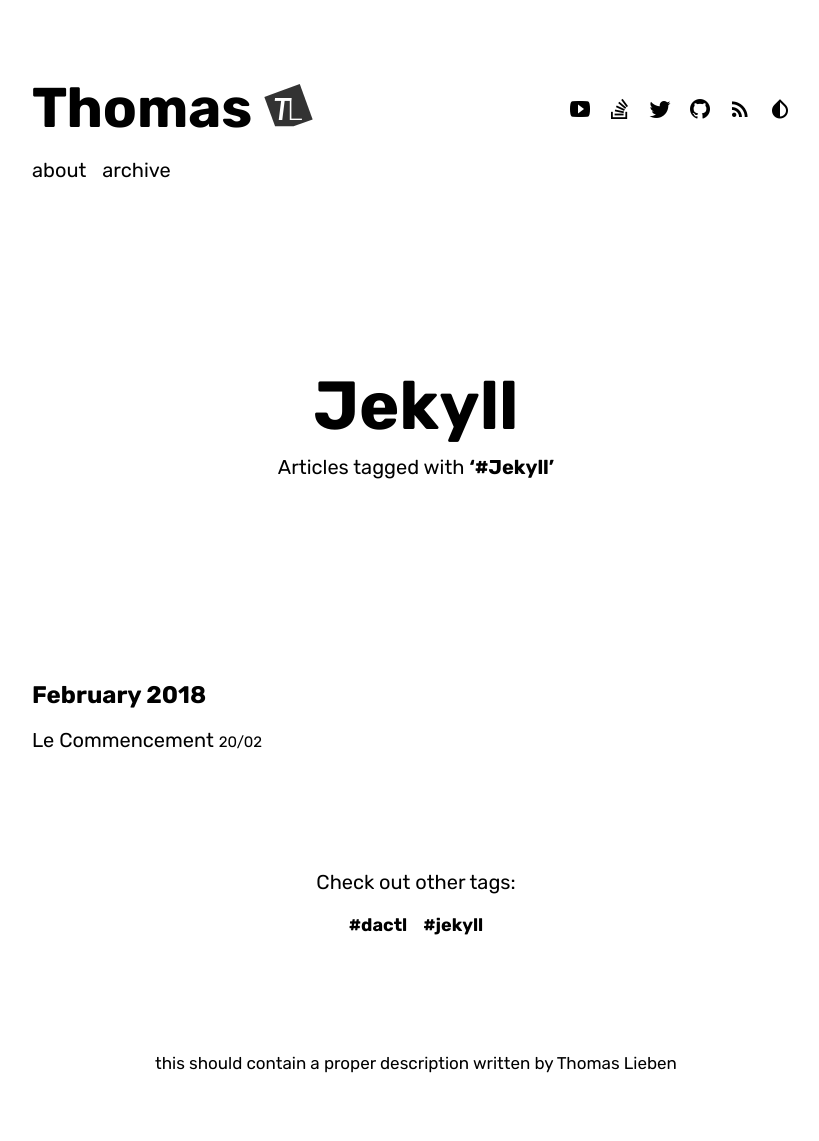
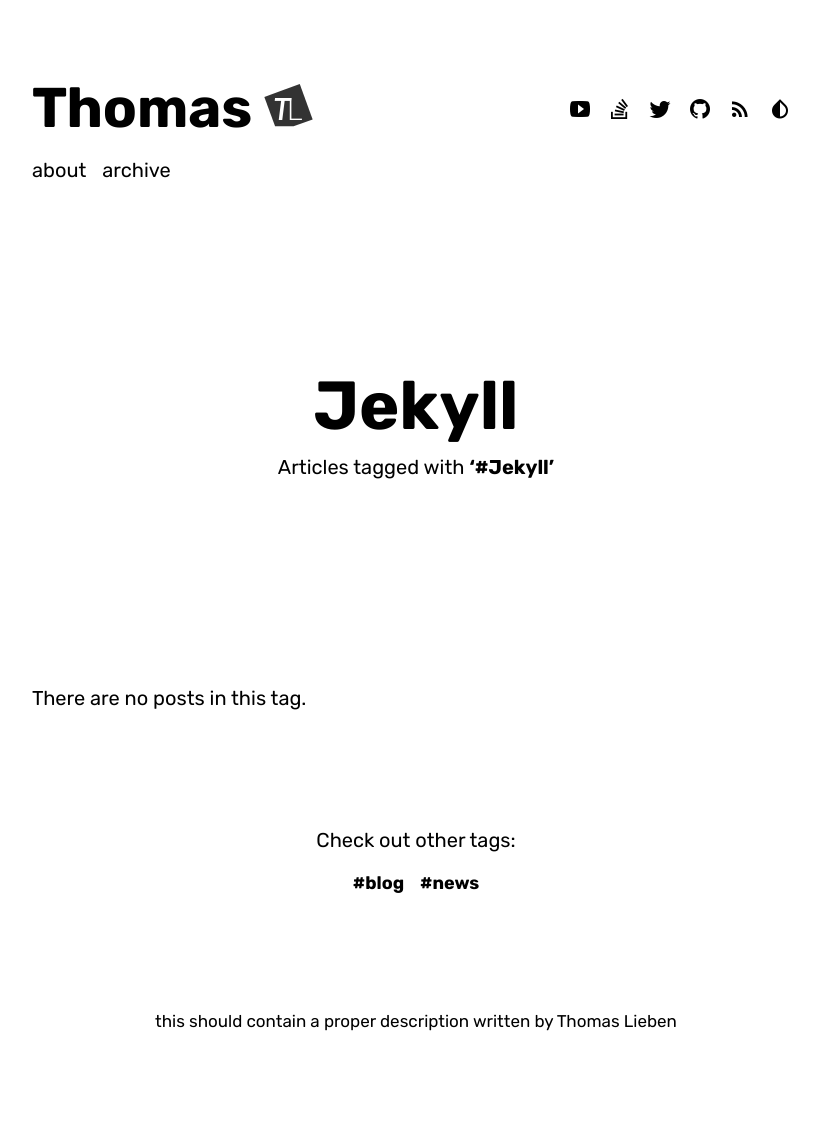
Before and after one commit to ThomasLieben/thomaslieben.github.io, a Jekyll site: the page built from _my_tags/jekyll.md, in a window 1280 px wide. Shown: the whole page, without its empty margins (224-1043 px from the left). Built offline with Jekyll 4.4.1, drawn with Linux system fonts in a browser that asks for light colours; some web fonts are replaced; after the commit the page ends 1099 px from its top, so only the background shows below that.

Commit message:
Changed tags

```diff
--- a/_posts/2018-02-20-the-start.md
+++ b/_posts/2018-02-20-the-start.md
@@ -2,8 +2,8 @@
 layout: post
 title:  "Le Commencement"
 tags:
-  - dactl
-  - jekyll
+  - news
+  - blog
 hero: https://images.unsplash.com/photo-1500989145603-8e7ef71d639e?ixlib=rb-0.3.5&ixid=eyJhcHBfaWQiOjEyMDd9&s=96479273726f0c5c859499ea11593067&auto=format&fit=crop&w=2855&q=80
 overlay: purple
 published: true
```
